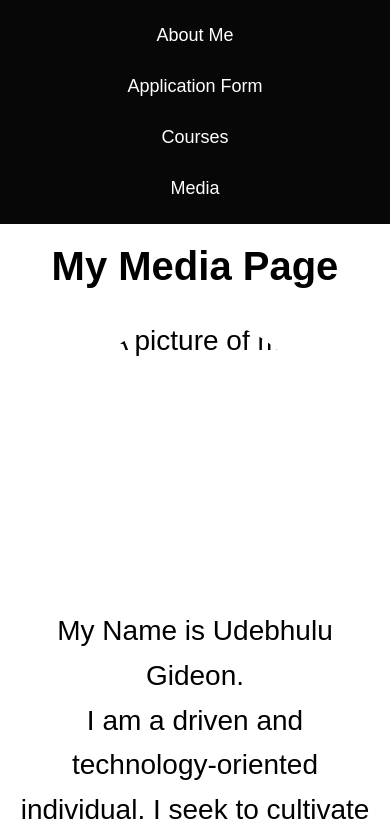
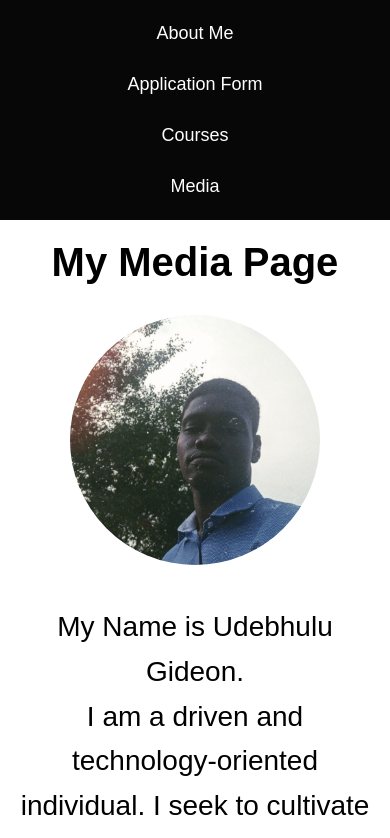
Before and after one commit to Moyosore07/AltSchoolAfrica_Assingment, a plain HTML site: page media.html in a window 390 px wide. Shown: the top 838 px of the page. Drawn offline with Linux system fonts and the light colour scheme.

Commit message:
Add files via upload

```diff
--- a/media.css
+++ b/media.css
@@ -117,5 +117,16 @@ footer p a:hover {
         font-size: 1.75em;
     }
 
+}
 
+@media (max-width: 480px) {
+    nav {
+      padding: 0.5em;
+    }
+    nav ul {
+      flex-direction: column;
+    }
+    nav li {
+      margin-bottom: 10px;
+    }
 }
--- a/media.html
+++ b/media.html
@@ -21,8 +21,9 @@
 
     <P>
       <picture>
-        <source srcset="mobile.jpg" media="(max-width: 600px)">
-        <source srcset="tablet.jpg" media="(max-width: 1024px)">
+        <source srcset="Media/MyPicture.jpg" media="(max-width: 600px)">
+        <source srcset="Media/MyPicture.jpg" media="(max-width: 1024px)">
+        <source srcset="Media/MyPicture.jpg" media="(min-width: 1025px)">
         <img src="Media/MyPicture.jpg" alt="A picture of me">
       </picture>
      </p>
```
